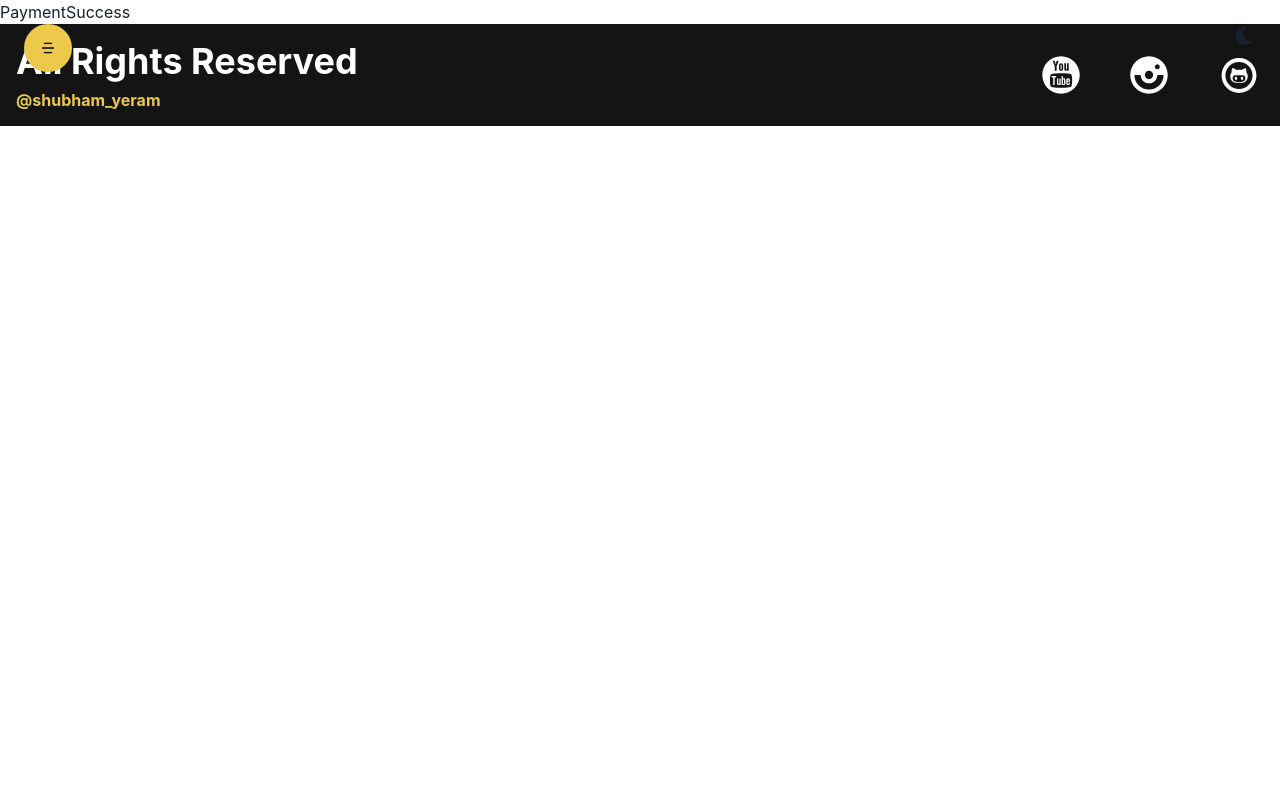
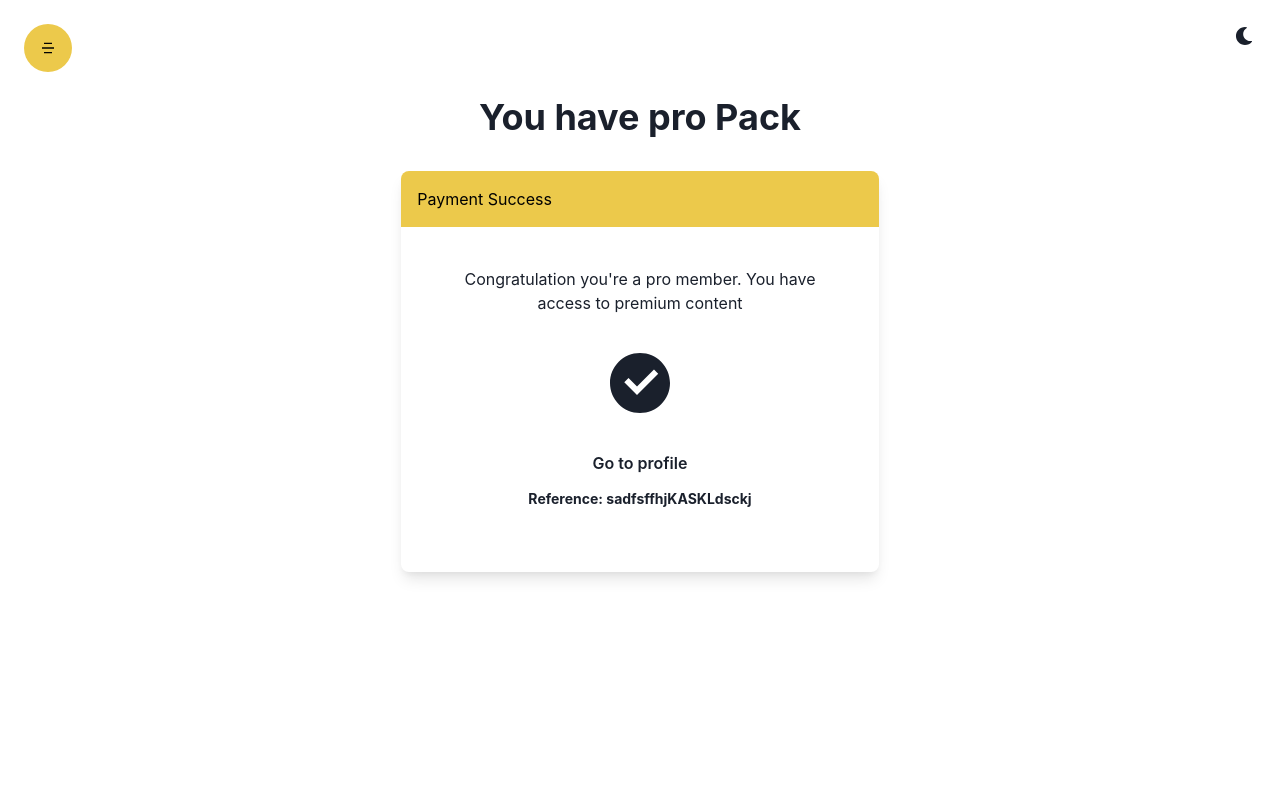
Before and after one commit to 0x1Shub/course-provider, a React (Create React App) app in the folder client/: page /paymentsuccess in a window 1280 px wide. Shown: the top 800 px of the page. Built offline with nearby package versions, Linux system fonts and the light colour scheme.

Commit message:
Updated: Added Payment Successfull Page

```diff
--- a/client/src/components/Payments/PaymentSuccess.jsx
+++ b/client/src/components/Payments/PaymentSuccess.jsx
@@ -1,10 +1,33 @@
+import { Box, Button, Container, Heading, Text, VStack } from '@chakra-ui/react'
 import React from 'react'
+import { RiCheckboxCircleFill } from 'react-icons/ri'
+import { Link } from 'react-router-dom'
 
 const PaymentSuccess = () => {
     return (
-        <div>
-            PaymentSuccess
-        </div>
+        <Container h={'120vh'} p={'16'}>
+            <Heading my={'8'} textAlign={'center'}>You have pro Pack</Heading>
+            <VStack boxShadow={'lg'} pb={'16'} alignItems={'center'} borderRadius={'lg'}>
+                <Box w={'full'} bg={'yellow.400'} p={'4'} css={{ borderRadius: '8px 8px 0 0' }} >
+                    <Text color={'black'} >Payment Success</Text>
+                </Box>
+
+                <Box p={'4'} >
+                    <VStack textAlign={'center'} px={'8'} mt={'4'} spacing={'8'}>
+                        <Text>Congratulation you're a pro member. You have access to premium content</Text>
+                        <Heading size={'4xl'}>
+                            <RiCheckboxCircleFill />
+                        </Heading>
+                    </VStack>
+                </Box>
+                <Link to={'/profile'}>
+                    <Button variant={'ghost'}>Go to profile</Button>
+                </Link>
+                <Heading size={'xs'}>
+                    Reference: sadfsffhjKASKLdsckj
+                </Heading>
+            </VStack>
+        </Container>
     )
 }
 
```
